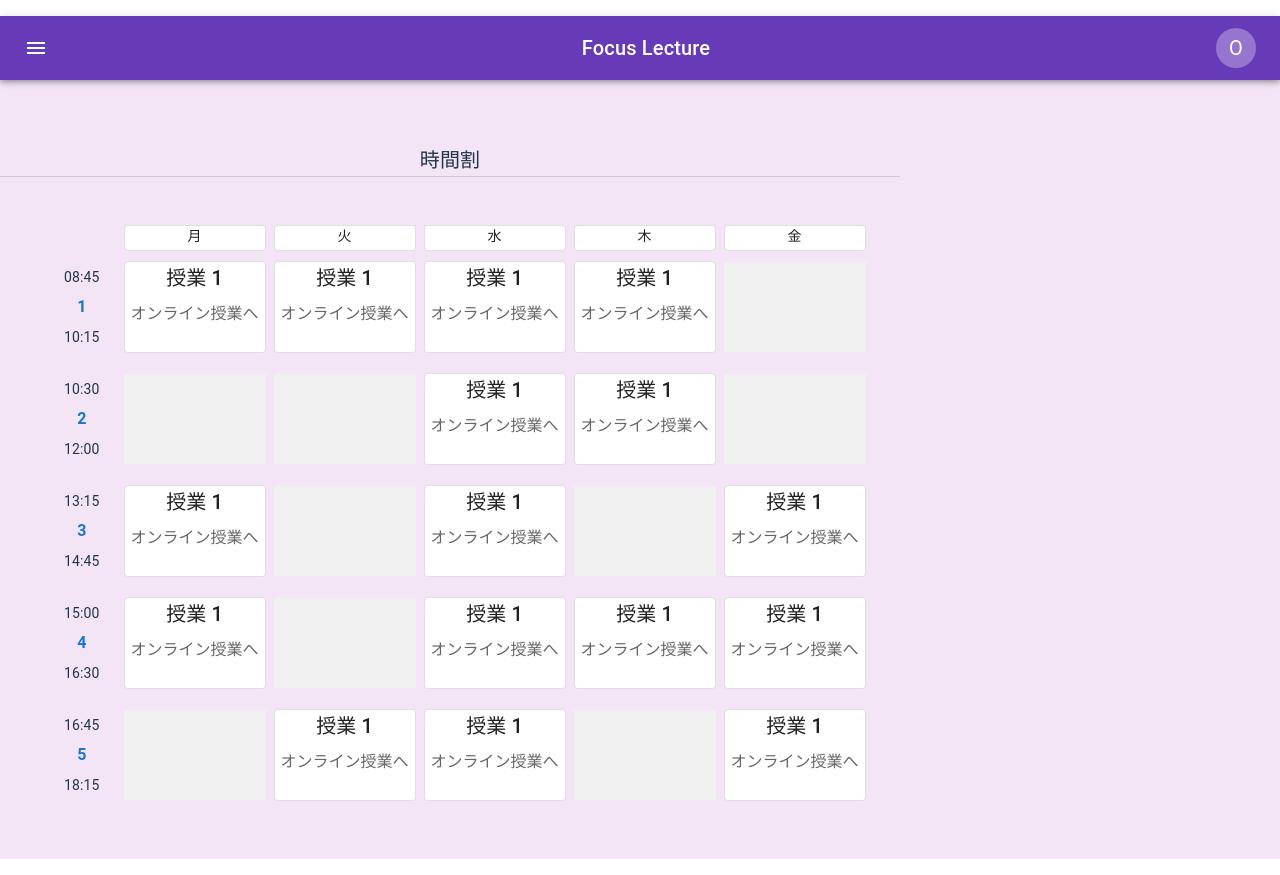
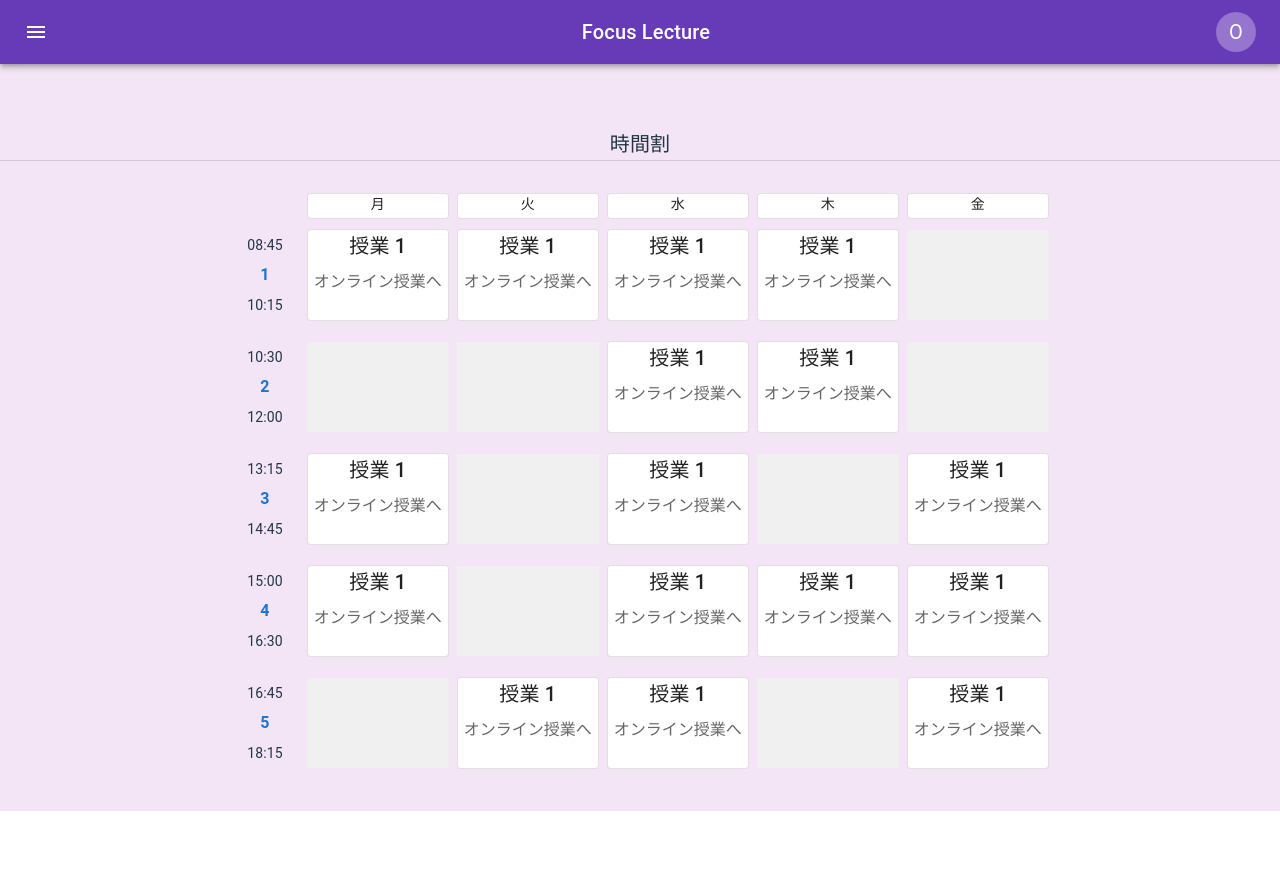
Before and after one commit to Tdrj2716/benesse_competition, a React (Vite) app in the folder frontend/: page /schedule in a window 1280 px wide. After the commit the page ends 811 px from the top, so only its background shows below. Built offline with nearby package versions, Linux system fonts and the light colour scheme.

Commit message:
fix styling

```diff
--- a/frontend/src/features/schedule/ClassSchedulePage.tsx
+++ b/frontend/src/features/schedule/ClassSchedulePage.tsx
@@ -8,17 +8,16 @@ import ScheduleTable from "./ScheduleTable";
 const ClassScheduleTable: React.FC = () => {
   return (
     <Box
+      margin={0}
+      display="flex"
+      flexDirection="column"
+      minHeight="100vh"
       sx={{
-        marginX: 0,
-        marginY: 2,
-        display: "flex",
-        flexDirection: "column",
-        minHeight: "100vh",
         bgcolor: "#f3e5f5",
       }}
     >
       <Appbar title="Focus Lecture" />
-      <Box maxWidth="md" gap={2}>
+      <Box maxWidth="fullWidth" gap={2}>
         <Typography variant="h6">時間割</Typography>
         <Divider />
         <ScheduleTable />
--- a/frontend/src/features/schedule/ScheduleTable.tsx
+++ b/frontend/src/features/schedule/ScheduleTable.tsx
@@ -25,7 +25,7 @@ const ScheduleTable: React.FC = () => {
   const days = weekdays.slice(0, 5);
 
   return (
-    <Box width="100%" justifyContent="space-between" margin={2} overflow="auto">
+    <Box width="fullWidth" display="flex" justifyContent="center" overflow="auto">
       <Stack direction="column" spacing={0} width="fit-content" padding={4}>
         <Stack direction="row" spacing={1} justifyContent="flex-end">
           {days.map((day) => (
```
